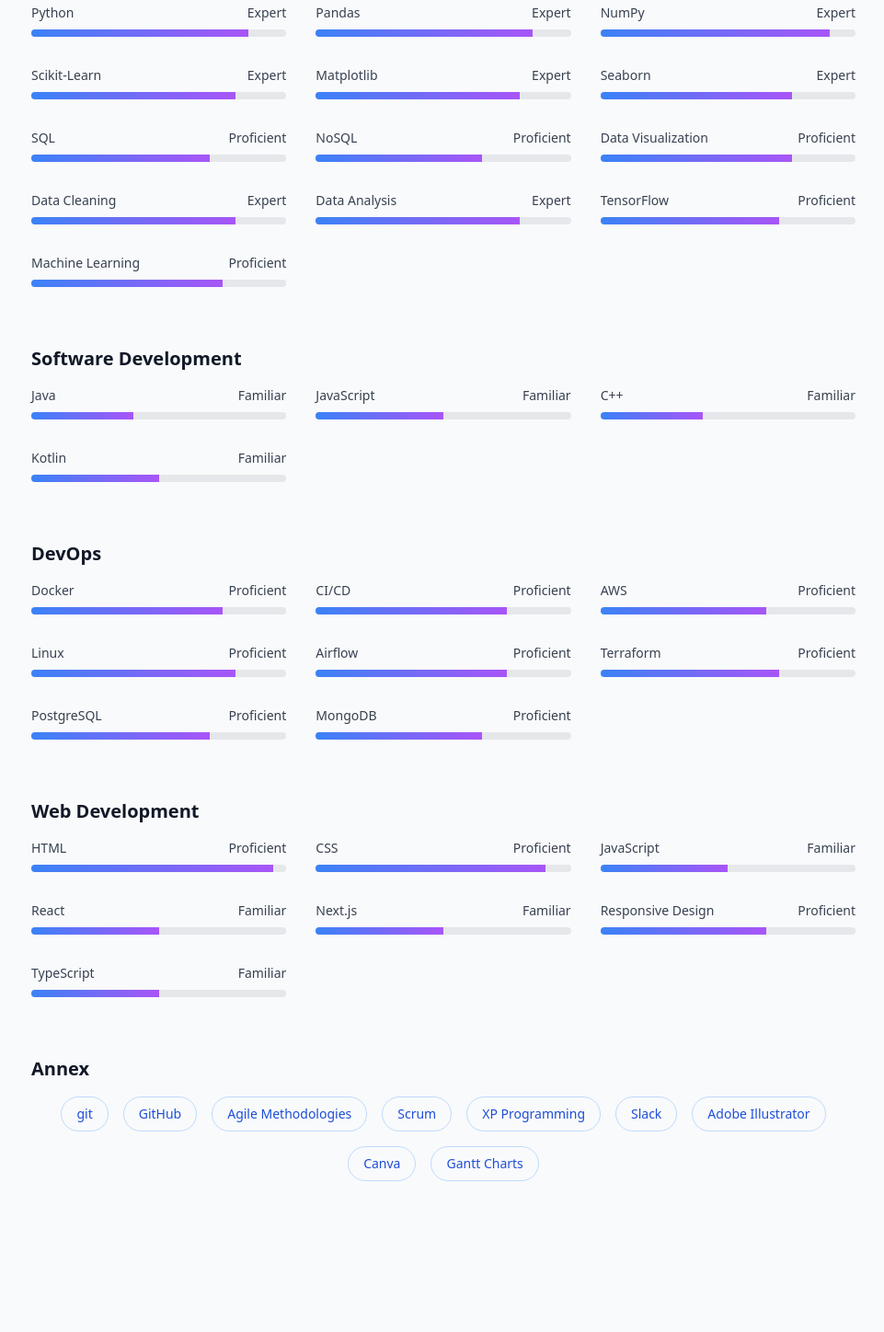
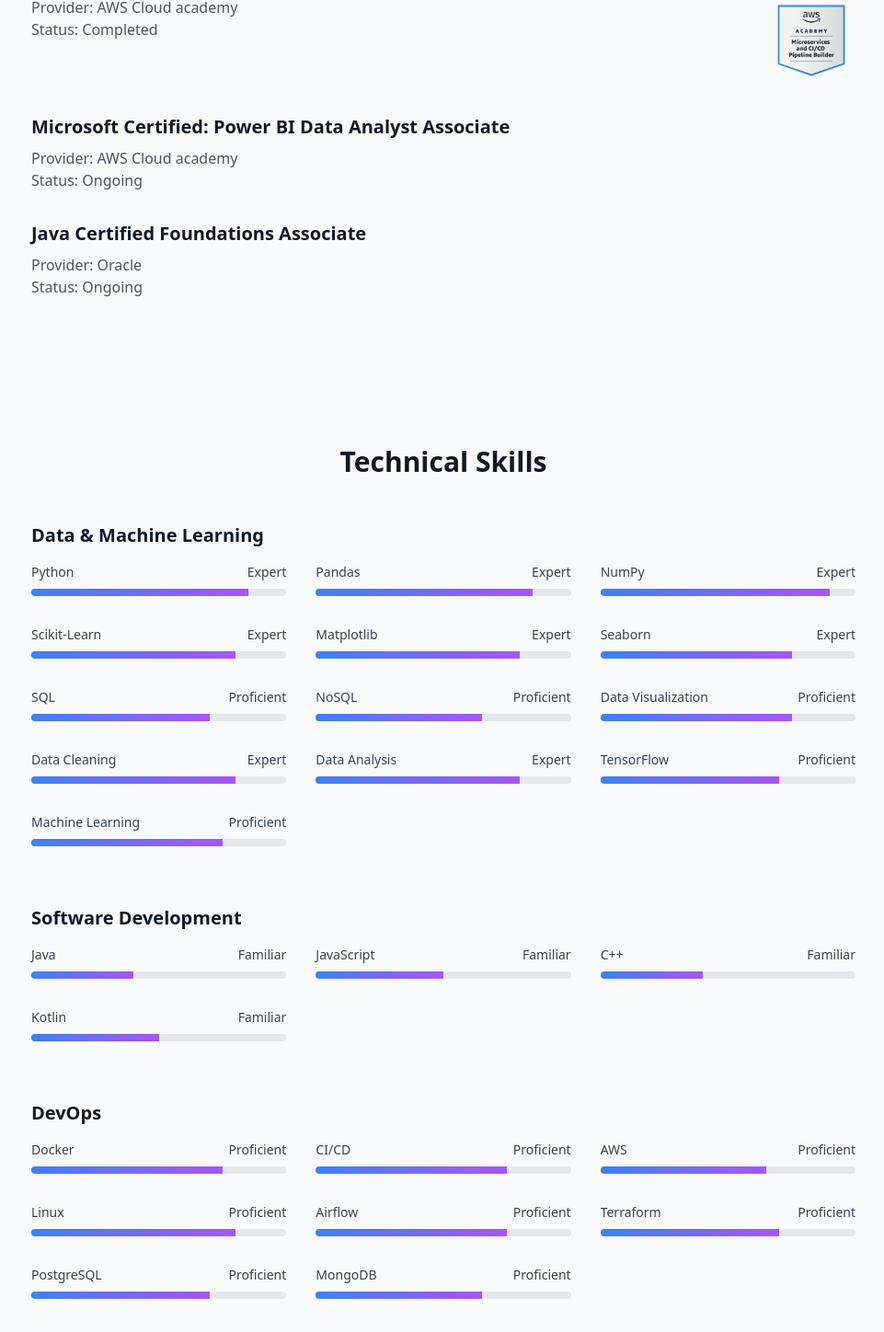
Before and after one commit to Dlawlet/portfolio, a Next.js app: page / in a window 1280 px wide. Shown: the part 1896-3344 px from the top of the page at 92% size, without its empty margins (158-1119 px from the left). Built offline with nearby package versions, Linux system fonts and the light colour scheme.

Commit message:
certif upper

```diff
--- a/app/page.tsx
+++ b/app/page.tsx
@@ -12,8 +12,8 @@
     <main className="min-h-screen bg-gray-50 text-gray-900 overflow-x-hidden">
       <HeroSection />
       <ProjectsSection />
+      <CertificationsSection />
       <SkillsSection />
-      <CertificationsSection />
       <TestimoniesSection />
       <ContactSection />
     </main>
```
